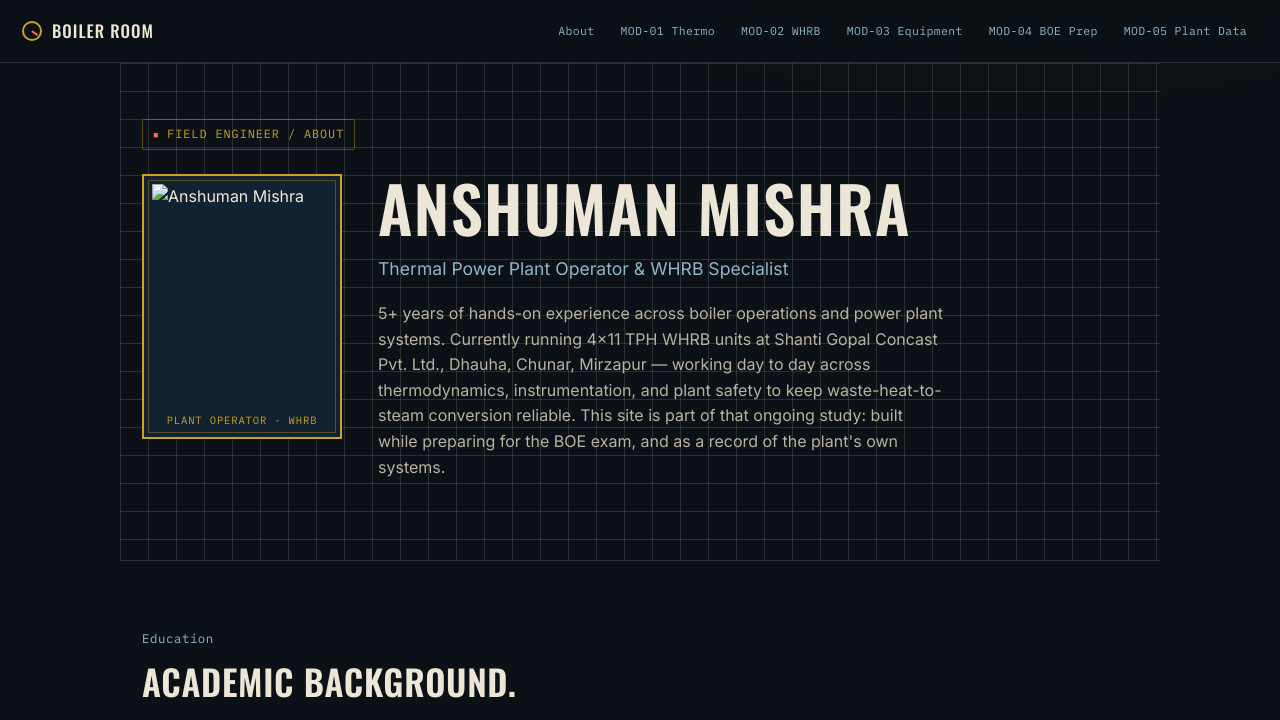
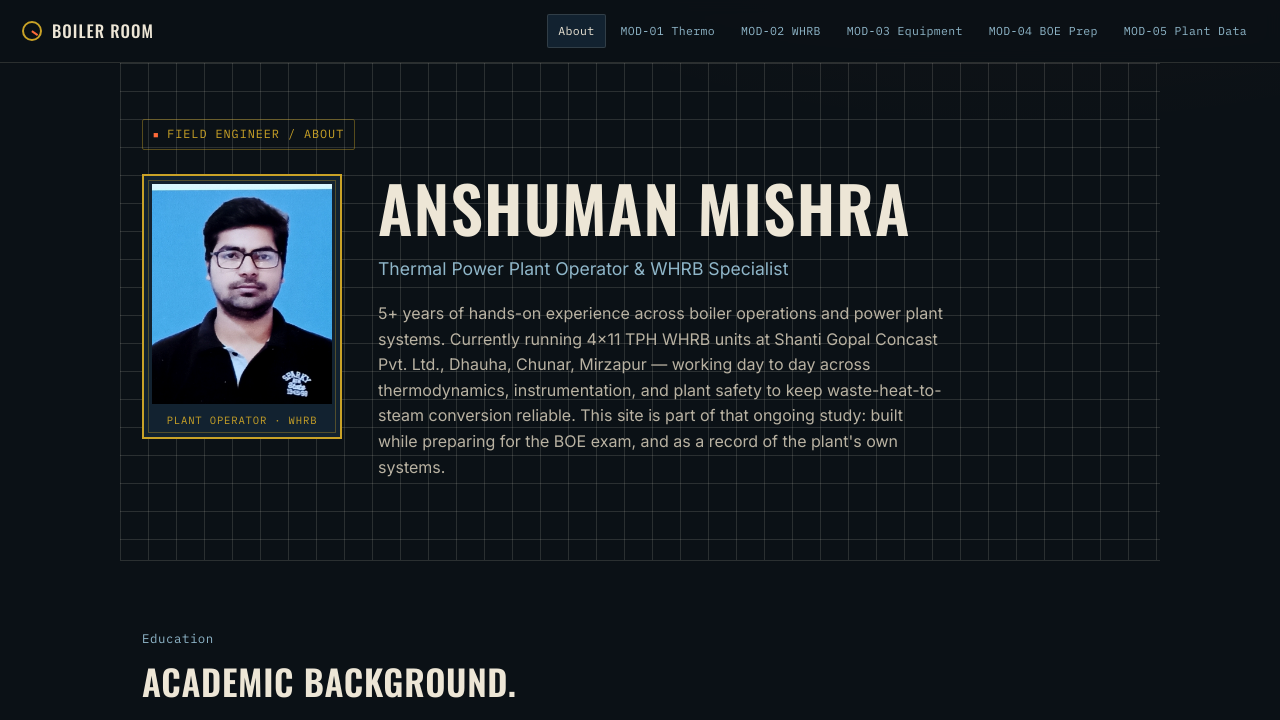
Before and after one commit to anshumanmishra622-cloud/Power-Plant-Room, a plain HTML site: page about.html in a window 1280 px wide. Shown: the top 720 px of the page. Drawn offline with nearby package versions, Linux system fonts and the light colour scheme; files that its build step writes are made by us from their sources.

Commit message:
Add files via upload

```diff
--- a/about.html
+++ b/about.html
@@ -6,7 +6,7 @@
 <title>About — Anshuman Mishra — Boiler Room</title>
 <link rel="preconnect" href="https://fonts.googleapis.com">
 <link href="https://fonts.googleapis.com/css2?family=Oswald:wght@500;600;700&family=Inter:wght@400;500;600&family=IBM+Plex+Mono:wght@400;500;600&display=swap" rel="stylesheet">
-<link rel="stylesheet" href="assets/style.css">
+<link rel="stylesheet" href="style.css">
 </head>
 <body>
 
@@ -27,7 +27,7 @@
 
   <div class="hero-flex" style="margin-top:24px;">
     <div class="badge">
-      <img src="assets/img/anshuman.jpg" alt="Anshuman Mishra">
+      <img src="anshuman.jpg" alt="Anshuman Mishra">
       <div class="badge-label">Plant Operator · WHRB</div>
     </div>
 
@@ -117,6 +117,6 @@
   <p>ABOUT — ANSHUMAN MISHRA</p>
 </footer>
 
-<script src="assets/script.js"></script>
+<script src="script.js"></script>
 </body>
 </html>
```
Also changed, not shown: index.html (+2 -2 lines), mod-01-thermodynamics.html (+2 -2 lines), mod-02-whrb.html (+2 -2 lines), mod-03-equipment.html (+2 -2 lines), mod-04-exam-prep.html (+2 -2 lines), mod-05-plant-data.html (+2 -2 lines), anshuman.jpg (added).
